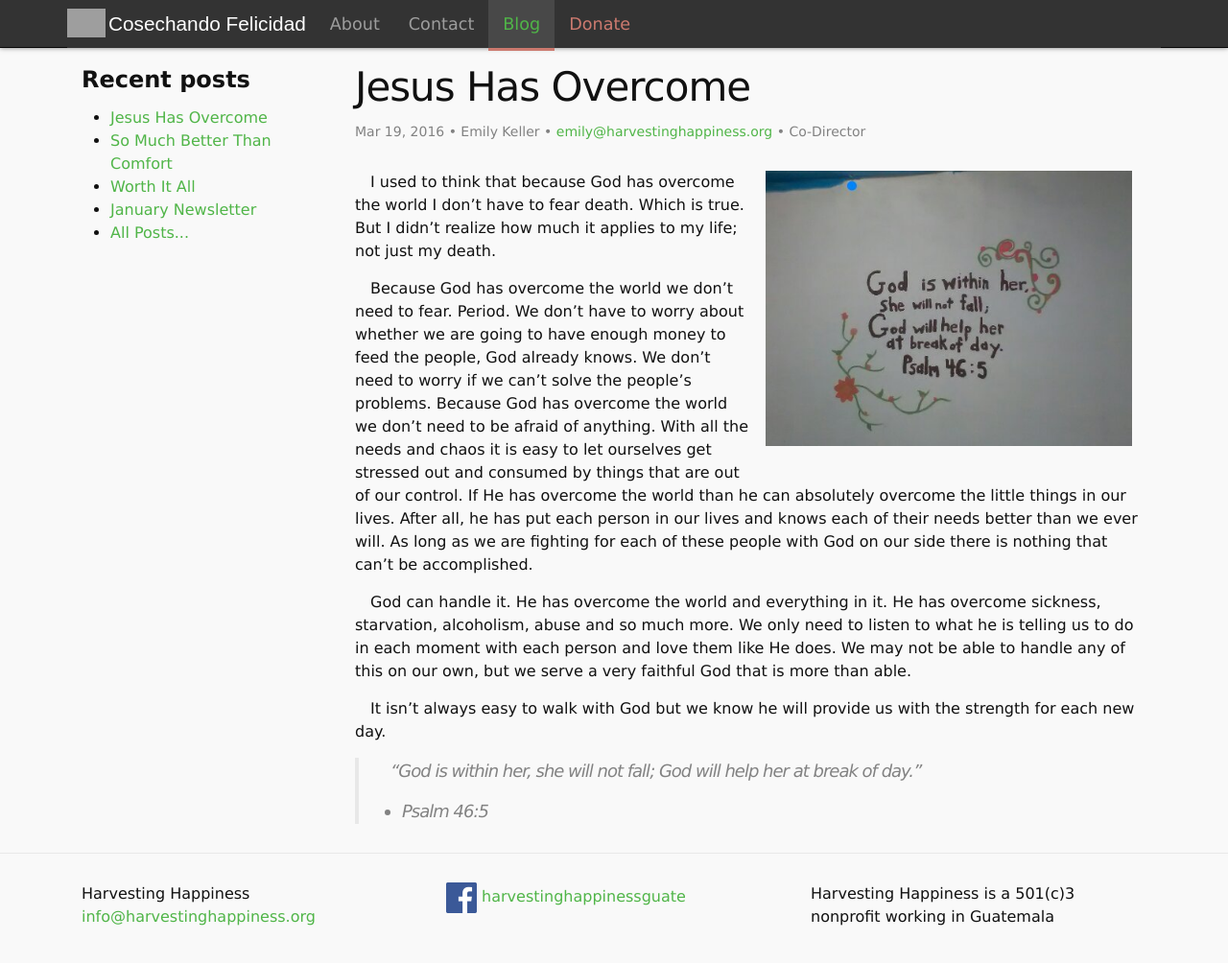
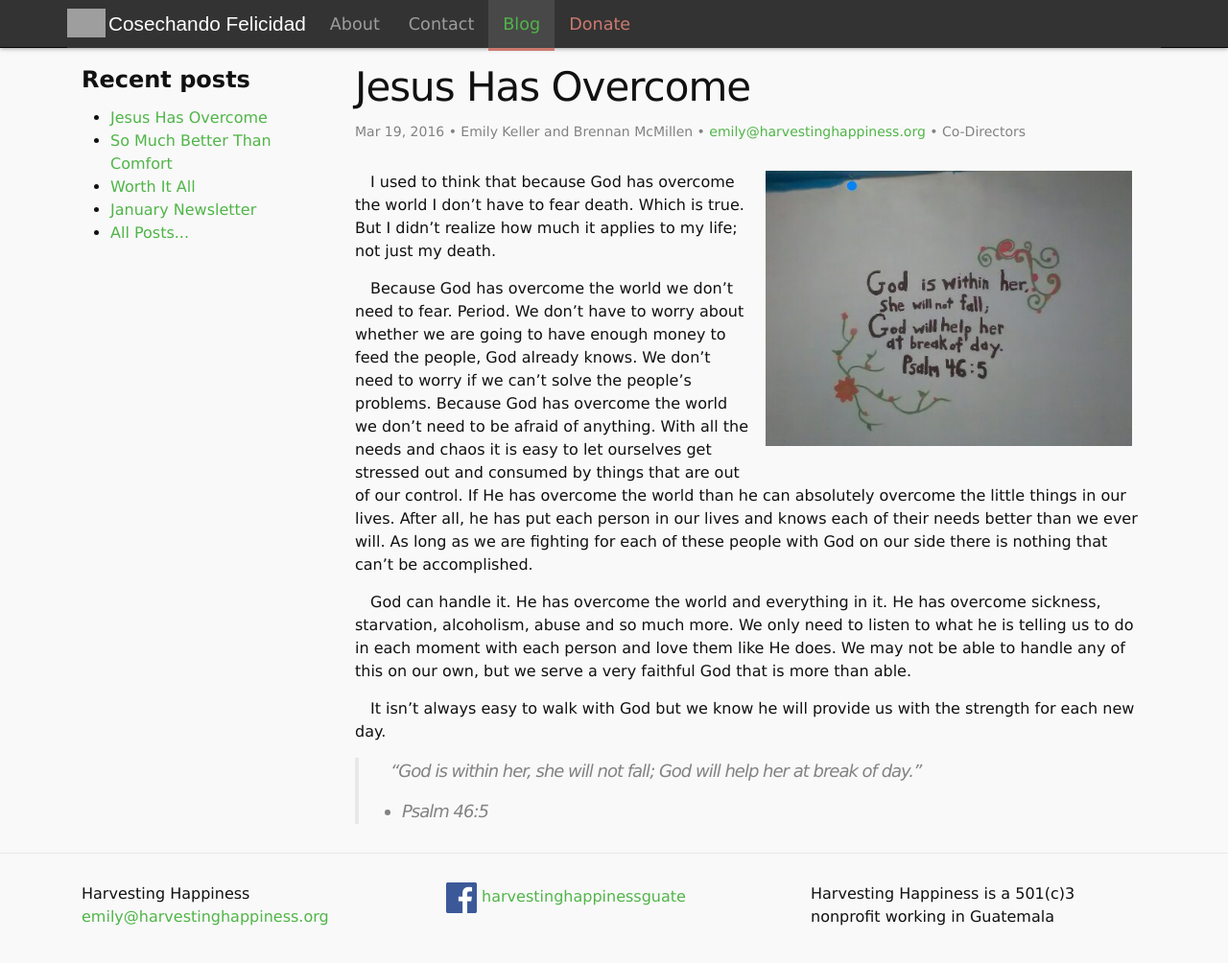
Before and after one commit to harvestinghappiness/harvestinghappiness.github.io, a Jekyll site: the page built from _posts/2016-03-19-Jesus-Has-Overcome.md, in a window 1280 px wide and 1028 px high. Shown: the top 1004 px of the window at 96% size. Built offline with Jekyll 4.4.1, drawn with Linux system fonts in a browser that asks for light colours; comment, search, counter and statistics services are not loaded.

Commit message:
Update removing info address

```diff
--- a/_config.yml
+++ b/_config.yml
@@ -1,6 +1,6 @@
 # Site settings
 title: Harvesting Happiness
-email: info@harvestinghappiness.org
+email: emily@harvestinghappiness.org
 description: > # this means to ignore newlines until "baseurl:"
   Cosechando Felicidad, Harvesting Happiness, is a non-profit corporation
   working in Santa Maria de Jesús, Guatemala. Our goal is to empower the
--- a/_data/people.yml
+++ b/_data/people.yml
@@ -92,5 +92,5 @@ cristian:
 
 emilybrennan:
   name: Emily Keller and Brennan McMillen
-  email: info@harvestinghappiness.org
+  email: emily@harvestinghappiness.org
   position: Co-Directors
```
Also changed, not shown: _posts/2016-03-19-Jesus-Has-Overcome.md (+1 -1 lines).
